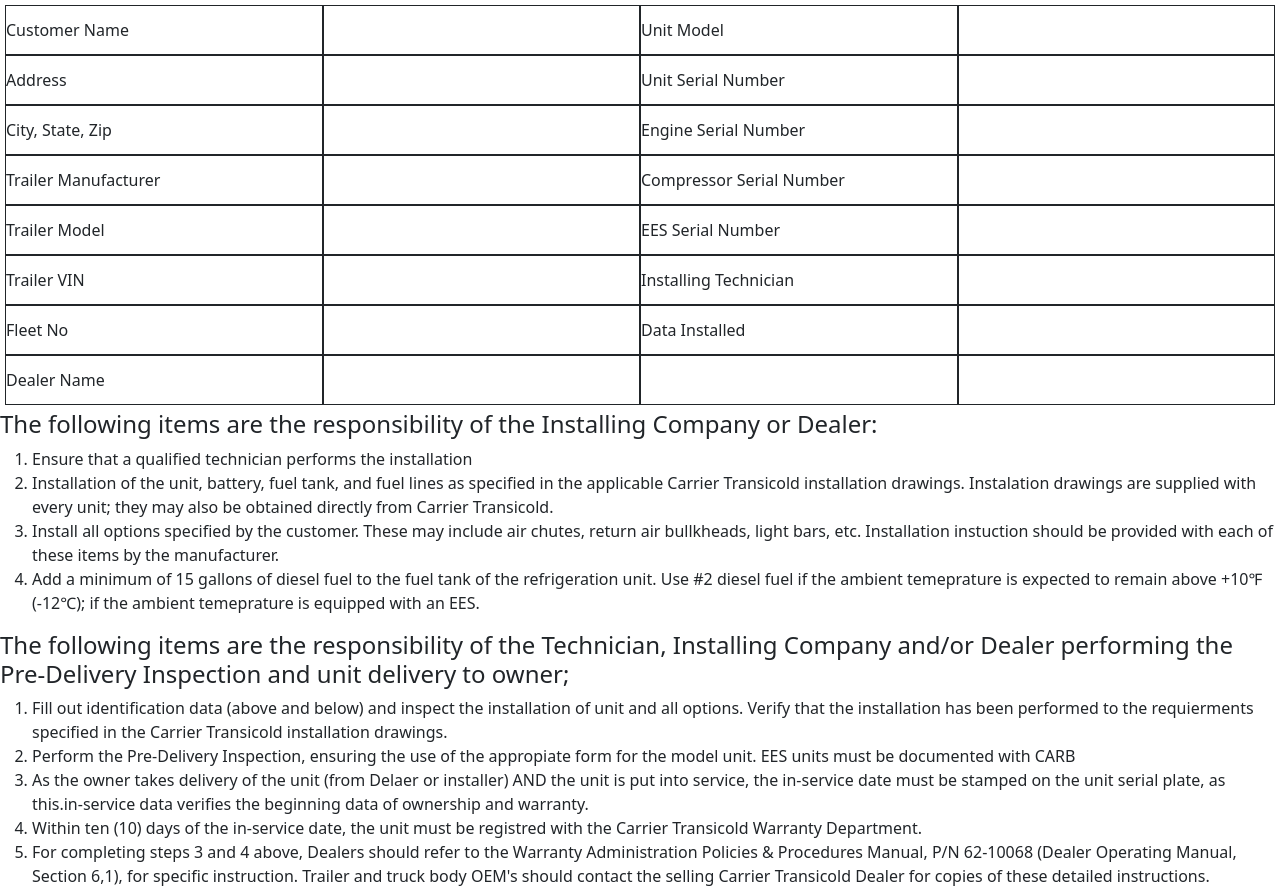
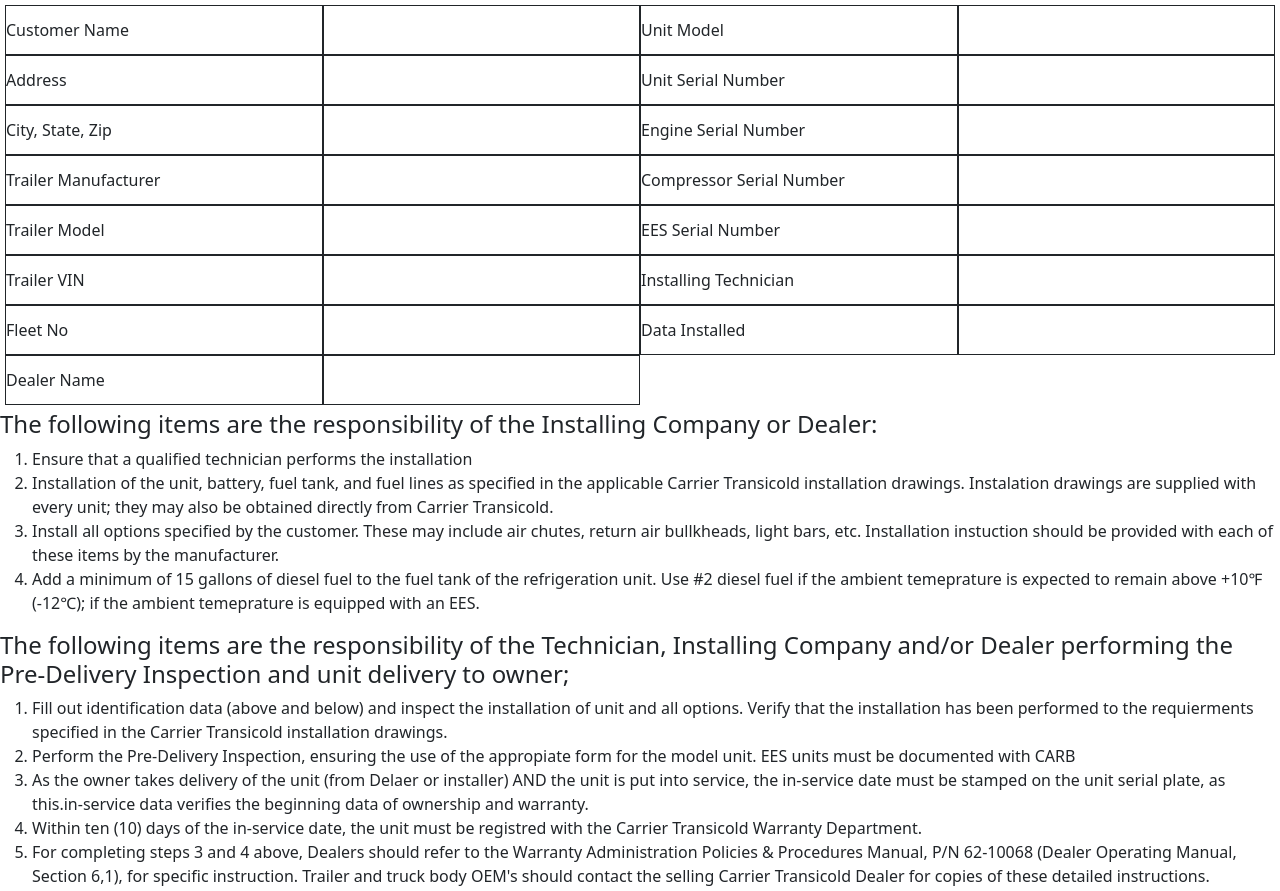
Before and after one commit to CTR-CA/ctr.github.io, a plain HTML site: page index.html in a window 1280 px wide. Shown: the top 891 px of the page. Drawn offline with nearby package versions, Linux system fonts and the light colour scheme.

Commit message:
add_content

```diff
--- a/index.html
+++ b/index.html
@@ -49,8 +49,7 @@
         <div class="bodyTable"></div>
         <div class="bodyTable">Dealer Name</div>
         <div class="bodyTable"></div>
-        <div class="bodyTable"></div>
-        <div class="bodyTable"></div>
+
               </div>
               <h4>The following items are the responsibility of the Installing Company or Dealer:</h4>
               <ol>
```
